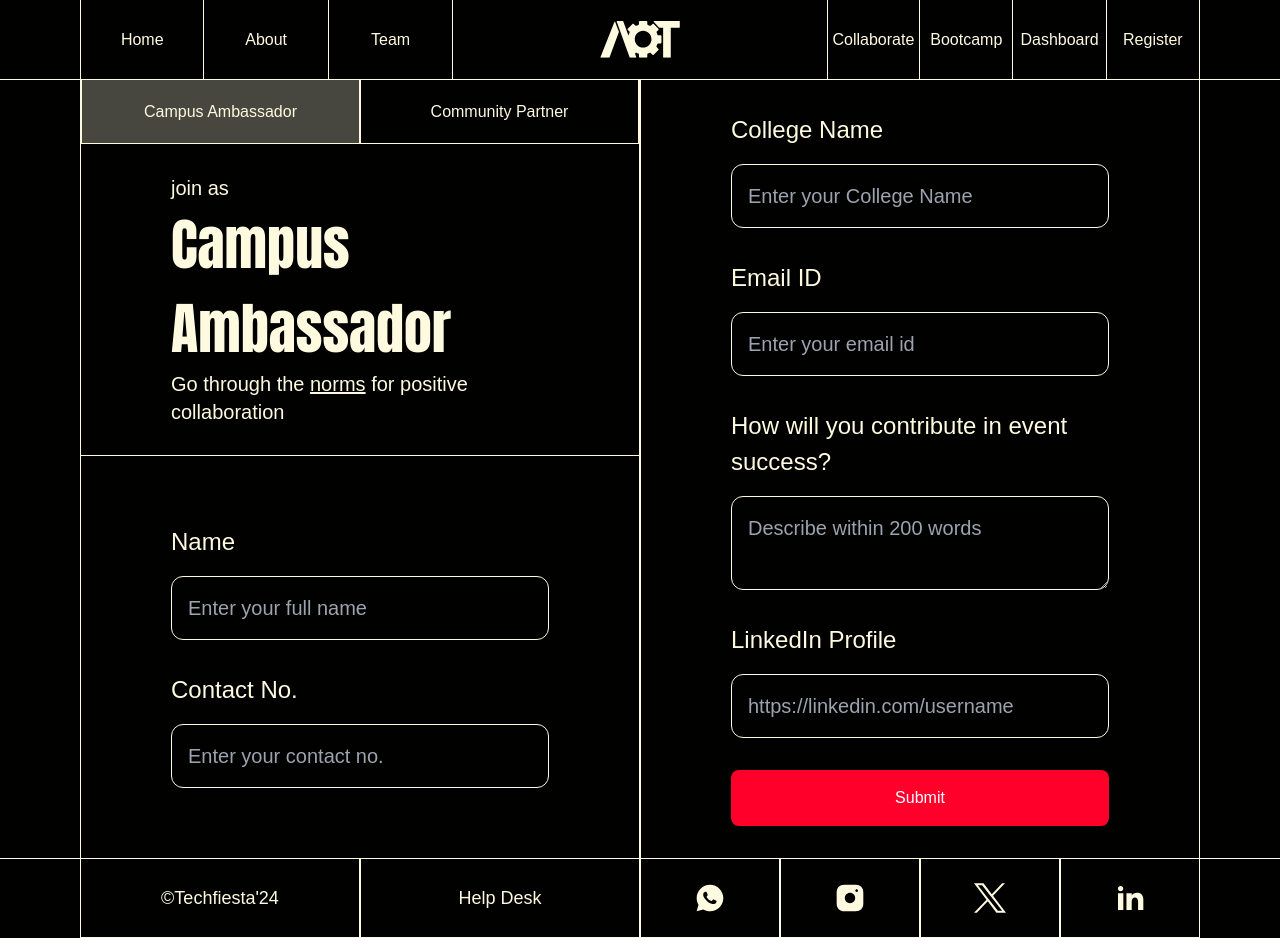
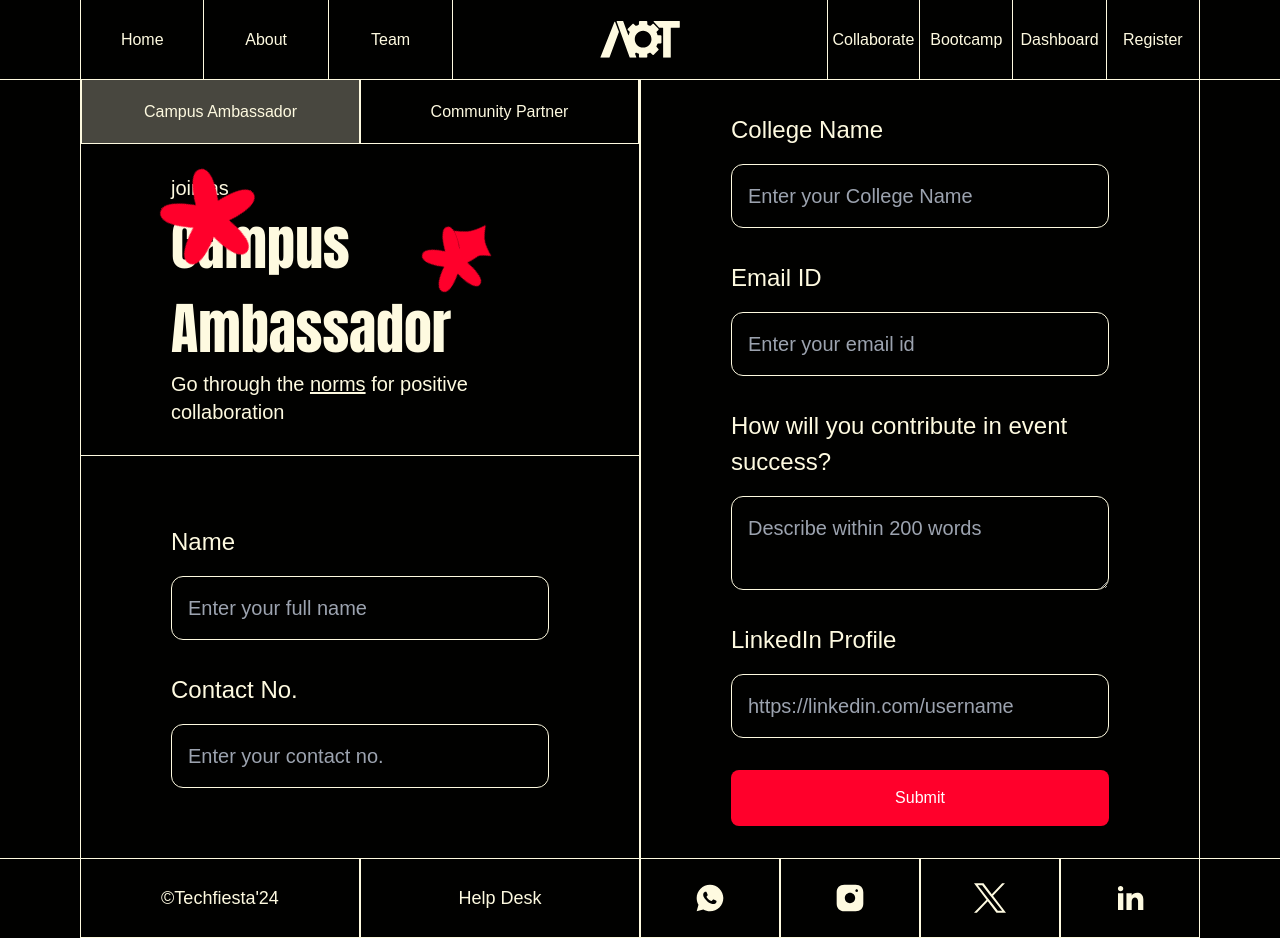
Before and after one commit to TechFiesta2024/arrakis, a Next.js app: page /collaborate in a window 1280 px wide. Built offline with nearby package versions, Linux system fonts and the light colour scheme.

Commit message:
feat: collab and empty state  animation

```diff
--- a/src/app/collaborate/page.jsx
+++ b/src/app/collaborate/page.jsx
@@ -5,6 +5,7 @@ import { useState } from "react";
 import { ToastContainer, toast } from "react-toastify";
 import "react-toastify/dist/ReactToastify.css";
 import Images from "../../../public/assets";
+import SmartShapes from "@/components/Global/SmartShapes";
 
 
 export default function CollaboratePage() {
@@ -324,7 +325,7 @@ export default function CollaboratePage() {
             </button>
           </div>
 
-          <div className='collab__title flex h-[312px] px-4 md:px-[90px] justify-center flex-col border-b-[0.5px]'>
+          <div className='collab__title flex h-[312px] px-4 md:px-[90px] justify-center flex-col border-b-[0.5px] overflow-hidden'>
             {showCampusAmbassador && (
               <>
                 <p className='text-xl'>join as</p>
@@ -336,6 +337,7 @@ export default function CollaboratePage() {
                   </a>{" "}
                   for positive collaboration
                 </p>
+                <SmartShapes />
               </>
             )}
             {showCommunityPartner && (
@@ -349,6 +351,7 @@ export default function CollaboratePage() {
                   </a>{" "}
                   for positive collaboration
                 </p>
+                <SmartShapes />
               </>
             )}
           </div>
--- a/src/components/dashboard/EmptyState.jsx
+++ b/src/components/dashboard/EmptyState.jsx
@@ -1,11 +1,12 @@
 import Image from 'next/image'
 import React from 'react'
 import Images from '../../../public/assets'
+import SmartShapes from '../Global/SmartShapes'
 
 export const EmptyState = () => {
     return (
         <>
-            <div className="emptyState flex justify-center items-center text-yellowish">
+            <div className="emptyState flex justify-center items-center text-yellowish overflow-hidden">
                 <div className="">
                     <Image className="-translate-y-40" src={Images.iconRectangle} alt="Rectangle Icon" />
                 </div>
@@ -22,7 +23,7 @@ export const EmptyState = () => {
                     <Image className="translate-y-20" src={Images.iconStar} alt="Star Icon" />
                 </div>
             </div>
-
+            <SmartShapes />
         </>
     )
 }
```
